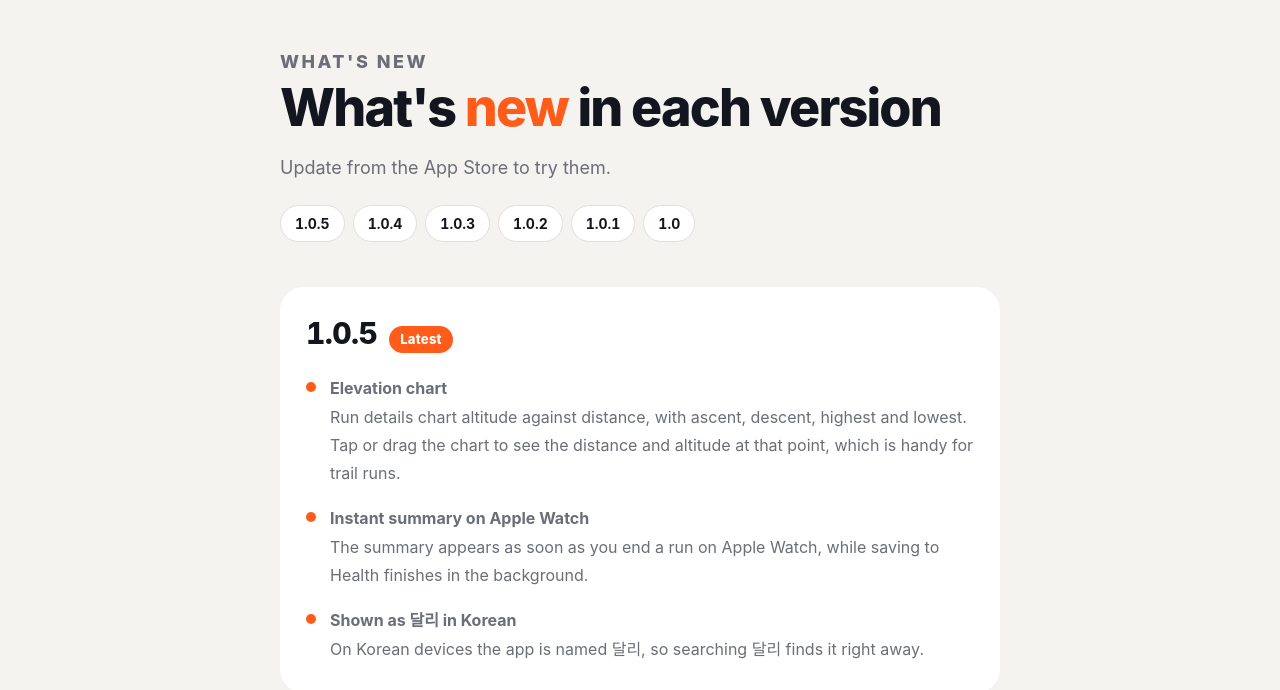
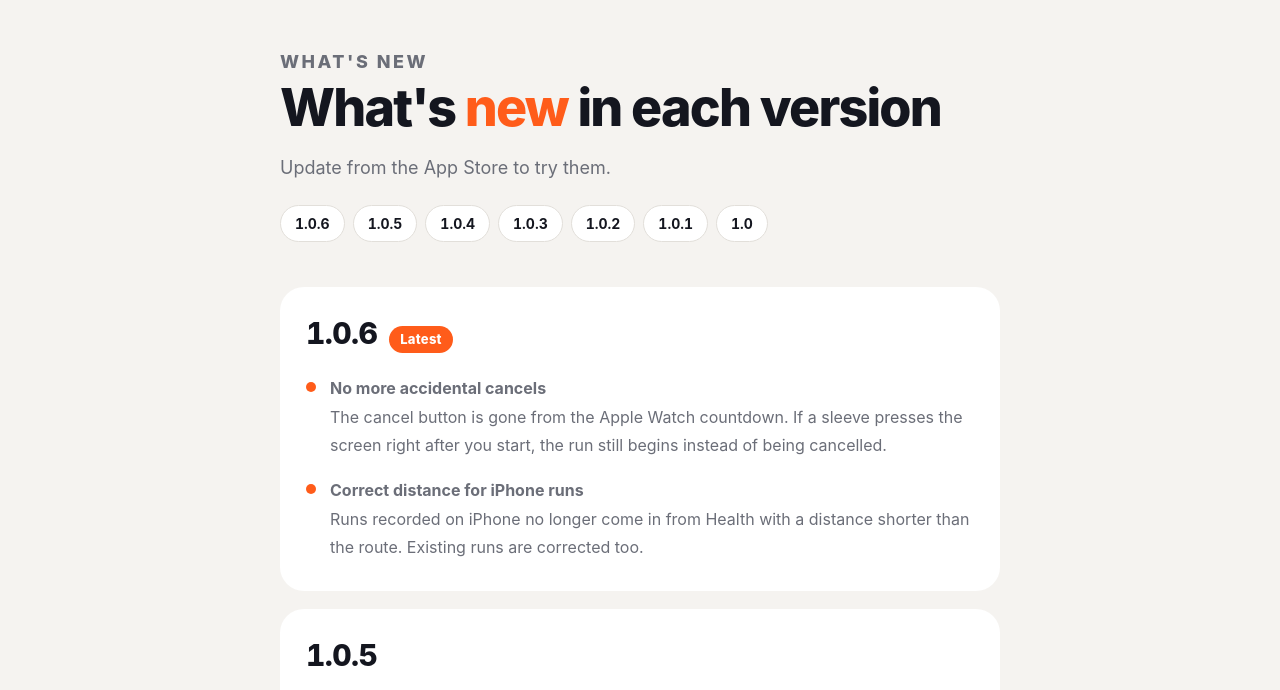
Before and after one commit to hjazz/dalli-site, a plain HTML site: page updates/index.html in a window 1280 px wide. Shown: the part 67-757 px from the top of the page. Drawn offline with Linux system fonts and the light colour scheme.

Commit message:
Add 1.0.6 to the what's new page
Co-Authored-By: Claude Fable 5.2 <noreply@anthropic.com>

```diff
--- a/updates/index.html
+++ b/updates/index.html
@@ -111,6 +111,7 @@
     <h1><span class="ko">버전마다 <em>새로 생긴</em> 것들</span><span class="en">What's <em>new</em> in each version</span></h1>
     <p><span class="ko">App Store에서 업데이트하면 바로 써 볼 수 있어요.</span><span class="en">Update from the App Store to try them.</span></p>
     <ul class="jump" aria-label="Versions">
+      <li><a href="#v1.0.6">1.0.6</a></li>
       <li><a href="#v1.0.5">1.0.5</a></li>
       <li><a href="#v1.0.4">1.0.4</a></li>
       <li><a href="#v1.0.3">1.0.3</a></li>
@@ -120,8 +121,20 @@
     </ul>
   </section>
 
+  <article class="release" id="v1.0.6">
+    <div class="release-head"><h2>1.0.6</h2><span class="badge"><span class="ko">최신</span><span class="en">Latest</span></span></div>
+    <ul class="items">
+      <li><div><b><span class="ko">실수로 취소되지 않는 출발</span><span class="en">No more accidental cancels</span></b>
+        <span class="ko">Apple Watch 카운트다운에서 취소 버튼을 없앴어요. 시작하자마자 소매에 화면이 눌려도 달리기가 취소되지 않고 그대로 출발해요.</span>
+        <span class="en">The cancel button is gone from the Apple Watch countdown. If a sleeve presses the screen right after you start, the run still begins instead of being cancelled.</span></div></li>
+      <li><div><b><span class="ko">iPhone 기록 거리 바로잡기</span><span class="en">Correct distance for iPhone runs</span></b>
+        <span class="ko">iPhone으로 기록한 달리기가 건강 앱에서 실제보다 짧은 거리로 들어오던 문제를 고쳤어요. 이미 들어온 기록도 경로 거리로 바로잡아요.</span>
+        <span class="en">Runs recorded on iPhone no longer come in from Health with a distance shorter than the route. Existing runs are corrected too.</span></div></li>
+    </ul>
+  </article>
+
   <article class="release" id="v1.0.5">
-    <div class="release-head"><h2>1.0.5</h2><span class="badge"><span class="ko">최신</span><span class="en">Latest</span></span></div>
+    <div class="release-head"><h2>1.0.5</h2></div>
     <ul class="items">
       <li><div><b><span class="ko">고도 그래프</span><span class="en">Elevation chart</span></b>
         <span class="ko">기록 상세에서 거리별 고도와 오르막·내리막·최고·최저 고도를 봐요. 그래프를 누르거나 끌면 그 지점의 거리와 고도를 알려줘서 트레일 러닝을 돌아보기 좋아요.</span>
```
